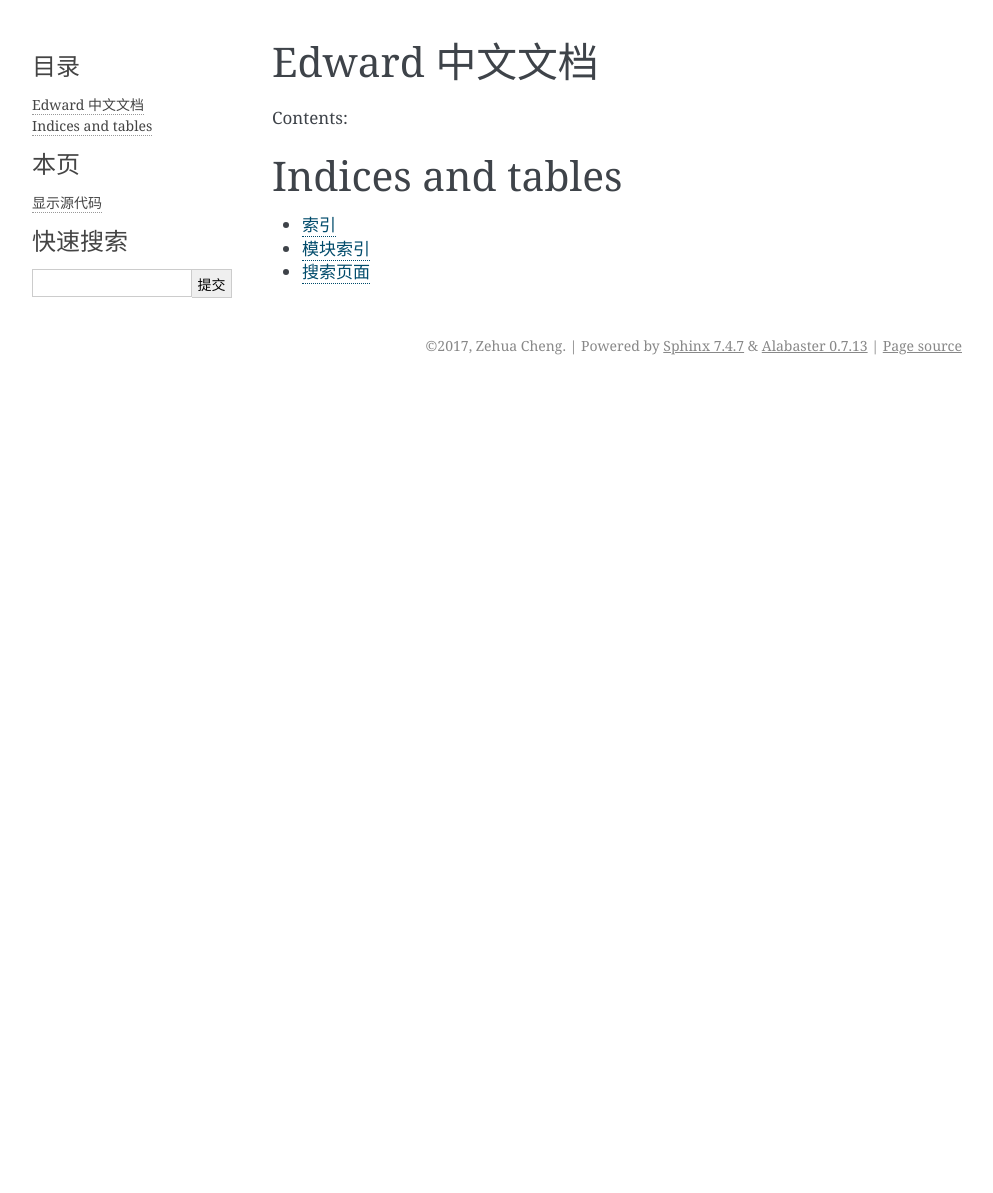
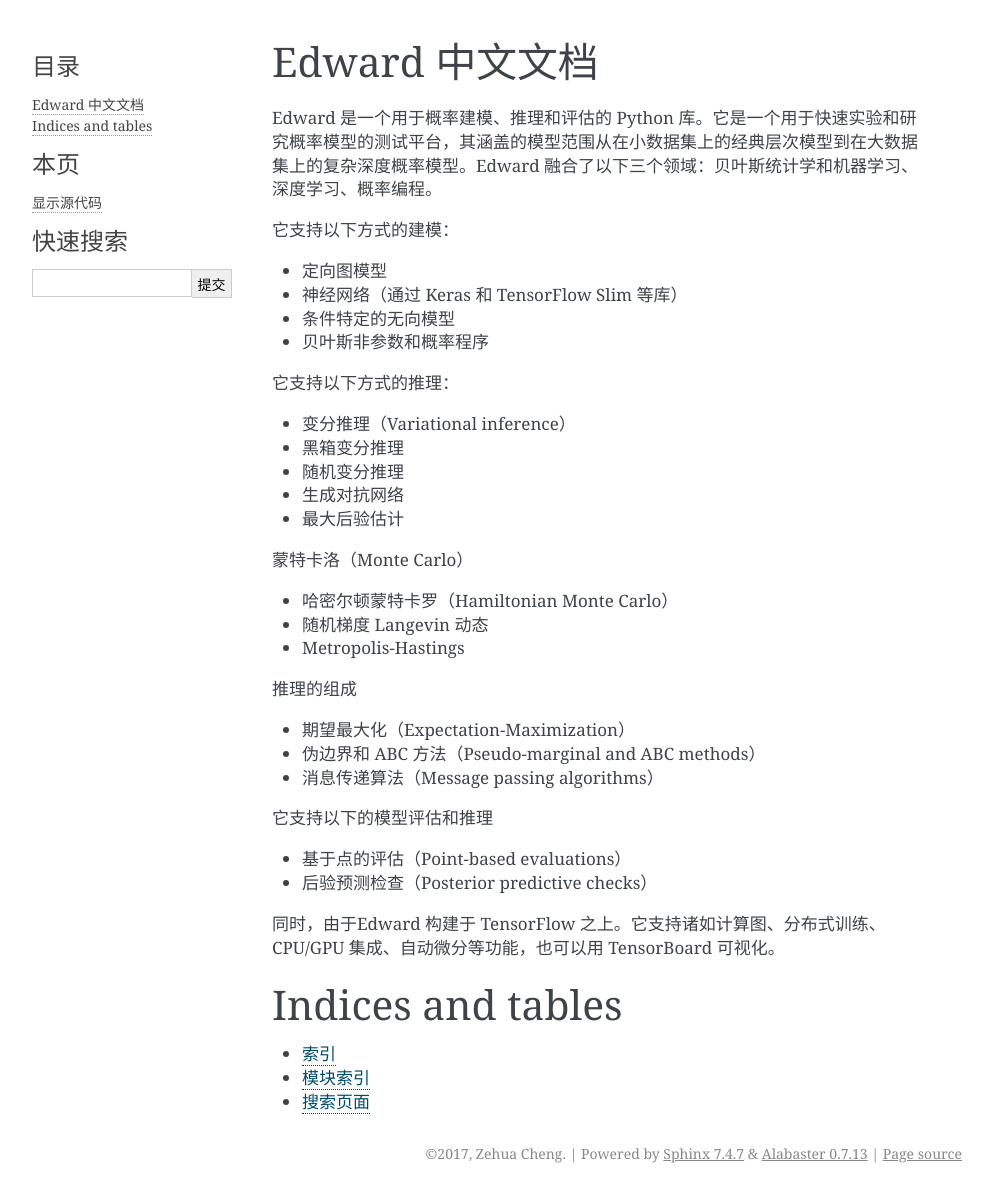
Before and after one commit to limberc/Ed-cn, a Sphinx documentation site: the page built from source/index.rst, in a window 1280 px wide. Shown: the whole page, without its empty margins (148-1141 px from the left). Built offline with Sphinx 7.4.7, drawn with Linux system fonts in a browser that asks for light colours; pages that are not in the unit, such as notebooks, are missing from menus; before the commit the page ends 900 px from its top, so only the background shows below that.

Commit message:
First Page
Update First Page.

```diff
--- a/source/index.rst
+++ b/source/index.rst
@@ -5,8 +5,42 @@
 
 Edward 中文文档
 ==================================
+Edward 是一个用于概率建模、推理和评估的 Python 库。它是一个用于快速实验和研究概率模型的测试平台，其涵盖的模型范围从在小数据集上的经典层次模型到在大数据集上的复杂深度概率模型。Edward 融合了以下三个领域：贝叶斯统计学和机器学习、深度学习、概率编程。
 
-Contents:
+它支持以下方式的建模：
+
+- 定向图模型
+- 神经网络（通过 Keras 和 TensorFlow Slim 等库）
+- 条件特定的无向模型
+- 贝叶斯非参数和概率程序
+
+它支持以下方式的推理：
+
+- 变分推理（Variational inference）
+
+- 黑箱变分推理
+- 随机变分推理
+- 生成对抗网络
+- 最大后验估计
+
+蒙特卡洛（Monte Carlo）
+
+- 哈密尔顿蒙特卡罗（Hamiltonian Monte Carlo）
+- 随机梯度 Langevin 动态
+- Metropolis-Hastings
+
+推理的组成
+
+- 期望最大化（Expectation-Maximization）
+- 伪边界和 ABC 方法（Pseudo-marginal and ABC methods）
+- 消息传递算法（Message passing algorithms）
+
+它支持以下的模型评估和推理
+
+- 基于点的评估（Point-based evaluations）
+- 后验预测检查（Posterior predictive checks）
+
+同时，由于Edward 构建于 TensorFlow 之上。它支持诸如计算图、分布式训练、CPU/GPU 集成、自动微分等功能，也可以用 TensorBoard 可视化。
 
 .. toctree::
    :maxdepth: 2
```
Also changed, not shown: README.md (+2 -2 lines), 7 other files.
